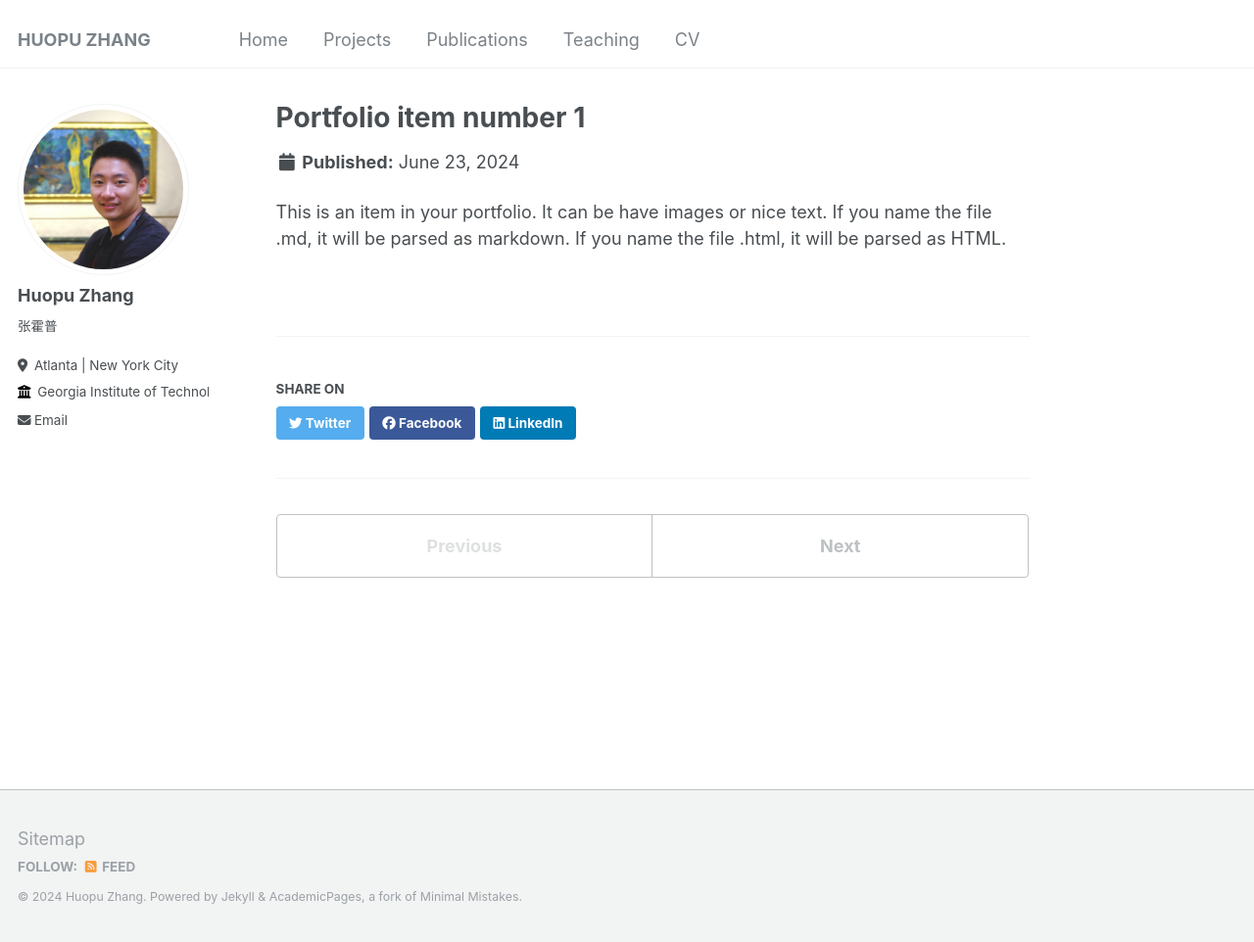
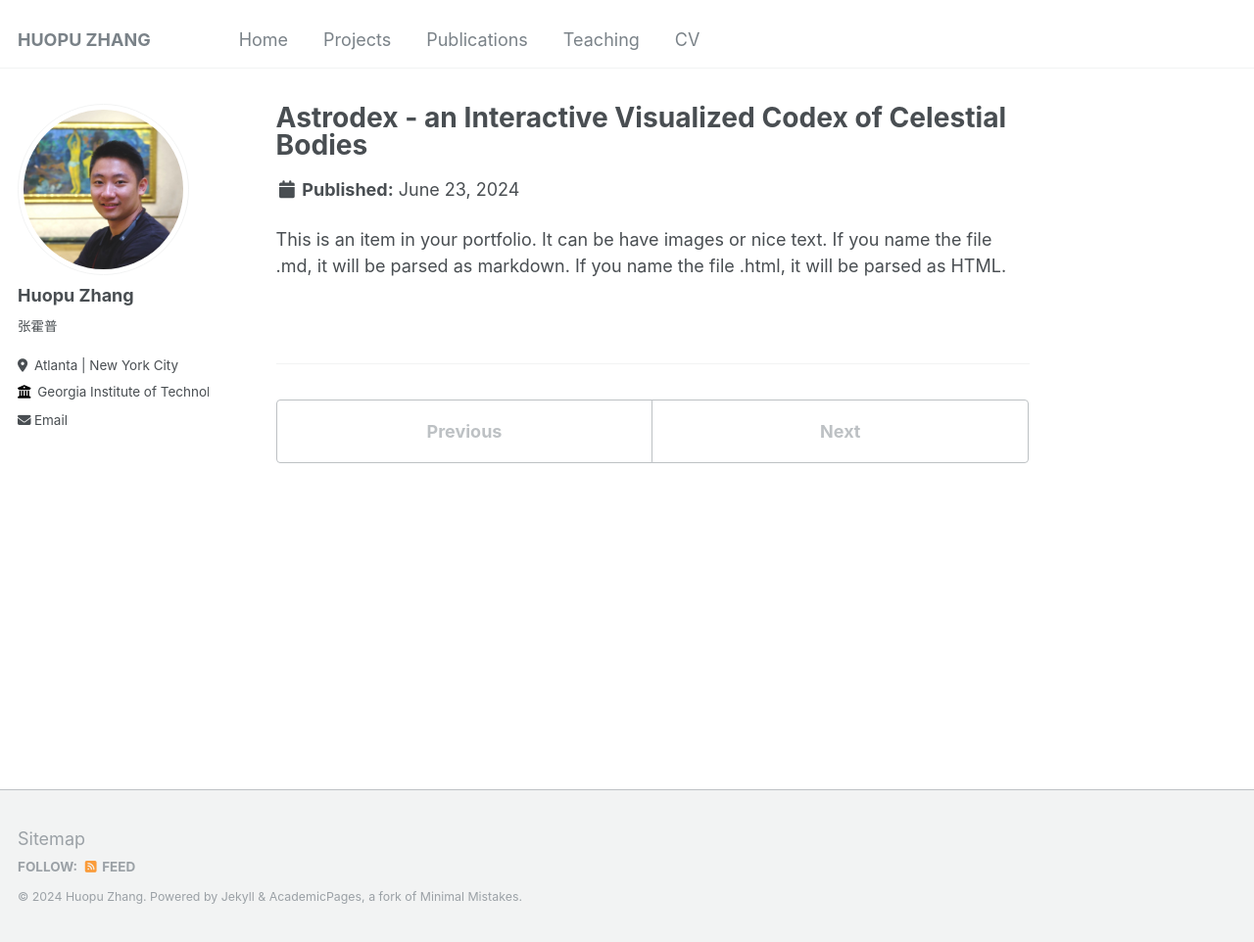
Before and after one commit to Kharasso/Kharasso.github.io, a Jekyll site: the page built from _portfolio/portfolio-1.md, in a window 1280 px wide and 962 px high. Shown: the whole window at 98% size. Built offline with Jekyll 4.4.1, drawn with Linux system fonts in a browser that asks for light colours.

Commit message:
first edition of projects and publications pages

```diff
--- a/_layouts/single.html
+++ b/_layouts/single.html
@@ -46,7 +46,7 @@ layout: default
 
       <section class="page__content" itemprop="text">
         {{ content }}
-
+<!--
         {% if page.citation and page.paperurl and page.slidesurl %}
           <p style="font-size: smaller">Recommended citation: {{ page.citation }}<br /><a href="{{ page.paperurl }}">Download Paper</a> | <a href="{{ page.slidesurl }}">Download Slides</a></p>
         {% elsif page.citation and page.paperurl %}
@@ -57,6 +57,20 @@ layout: default
           <p style="font-size: smaller">Recommended citation: {{ page.citation }}</p>
         {% elsif page.slidesurl %}
           <p style="font-size: smaller"><a href="{{ page.slidesurl }}">Download Slides</a></p>
+        {% endif %} -->
+
+        {% if page.citation and page.paperurl and page.slidesurl %}
+          <p style="font-size: smaller">Recommended citation: {{ page.citation }}<br /><a href="{{ page.paperurl }}">Link To Manuscript</a> | <a href="{{ page.slidesurl }}">Link To Slides</a></p>
+        {% elsif page.citation and page.paperurl %}
+          <p style="font-size: smaller">Recommended citation: {{ page.citation }}<br /><a href="{{ page.paperurl }}">Link To Manuscript</a></p>
+        {% elsif page.citation and page.slidesurl %}
+          <p style="font-size: smaller">Recommended citation: {{ page.citation }}<br /><a href="{{ page.slidesurl }}">Link To Slides</a></p>
+        {% elsif page.citation %}
+          <p style="font-size: smaller">Recommended citation: {{ page.citation }}</p>
+        {% elsif page.paperurl %}
+          <p style="font-size: smaller"><a href=" {{ page.paperurl }} ">Link To Manuscript</a></p>
+        {% elsif page.slidesurl %}
+          <p style="font-size: smaller"><a href="{{ page.slidesurl }}">Link To Slides</a></p></p>
         {% endif %}
 
         {% if page.link %}<div><a href="{{ page.link }}" class="btn">{{ site.data.ui-text[site.locale].ext_link_label | default: "Direct Link" }}</a></div>{% endif %}
@@ -69,7 +83,7 @@ layout: default
         {% include page__taxonomy.html %}
       </footer>
 
-      {% if page.share %}{% include social-share.html %}{% endif %}
+      <!-- {% if page.share %}{% include social-share.html %}{% endif %} -->
 
       {% include post_pagination.html %}
     </div>
--- a/_pages/portfolio.html
+++ b/_pages/portfolio.html
@@ -1,6 +1,6 @@
 ---
 layout: archive
-title: "Portfolio"
+title: "Projects"
 permalink: /portfolio/
 author_profile: true
 ---
--- a/_portfolio/portfolio-1.md
+++ b/_portfolio/portfolio-1.md
@@ -1,7 +1,16 @@
 ---
-title: "Portfolio item number 1"
-excerpt: "Short description of portfolio item number 1<br/><img src='/images/500x300.png'>"
+title: "Astrodex - an Interactive Visualized Codex of Celestial Bodies"
+excerpt: "<p>Collaboration with Ruijun Liu, 2020<br/>
+            Built with D3.js, Aladin Lite API, and HYG 1.1 Dataset<p/>
+<p>This project aims at creating a visualized CODEX for stars that are documented in the HYG Celestial Body Dataset. On one hand, it visualizes the distribution of non-spatial features of stars, which offers a way for the audience to explore stars by shared qualities. On the other hand, it also provides the user with the opportunity to explore these selected stars in space, showing them a spatial layout and also real telescopic snapshots taken from Aladin Lite API.<p/>
+<p style='display: inline-block; margin-top:0; margin-bottom:0'>
+    <a style='margin-right:15px' href='https://youtu.be/5qBPBKarNQ8'>Demo Video<a/>
+    <a style='margin-right:15px' href='https://kharasso.github.io/codex_galaxiae/index.html'>Project Link<a/>
+    <a style='margin-right:15px' href='https://github.com/Kharasso/codex_galaxiae'>Project Repo<a/>
+<p/>
+<img style='max-height:300px;' src='/images/astrocodex.png'>"
 collection: portfolio
+# link: "https://github.com/Kharasso/codex_galaxiae"
 ---
 
 This is an item in your portfolio. It can be have images or nice text. If you name the file .md, it will be parsed as markdown. If you name the file .html, it will be parsed as HTML.
```
Also changed, not shown: _includes/archive-single.html (+13 -8 lines), _pages/cv.md (+7 -7 lines), _portfolio/portfolio-0.md (added, +16 -0 lines), _portfolio/portfolio-2.html (deleted, +0 -7 lines), _portfolio/portfolio-2.md (added, +15 -0 lines), _publications/2009-10-01-paper-title-number-1.md (deleted, +0 -13 lines), _publications/2010-10-01-paper-title-number-2.md (deleted, +0 -13 lines), _publications/2015-10-01-paper-title-number-3.md (deleted, +0 -13 lines), _publications/2017-02-28-paper-title-number-1.md (added, +13 -0 lines), _publications/2017-05-25-paper-title-number-2.md (added, +13 -0 lines), _publications/2018-05-11-paper-title-number-1.md (added, +15 -0 lines), _publications/2024-02-17-paper-title-number-4.md (deleted, +0 -12 lines), images/astrocodex.png (added), images/ukiyoe.png (added), 2 other files.
